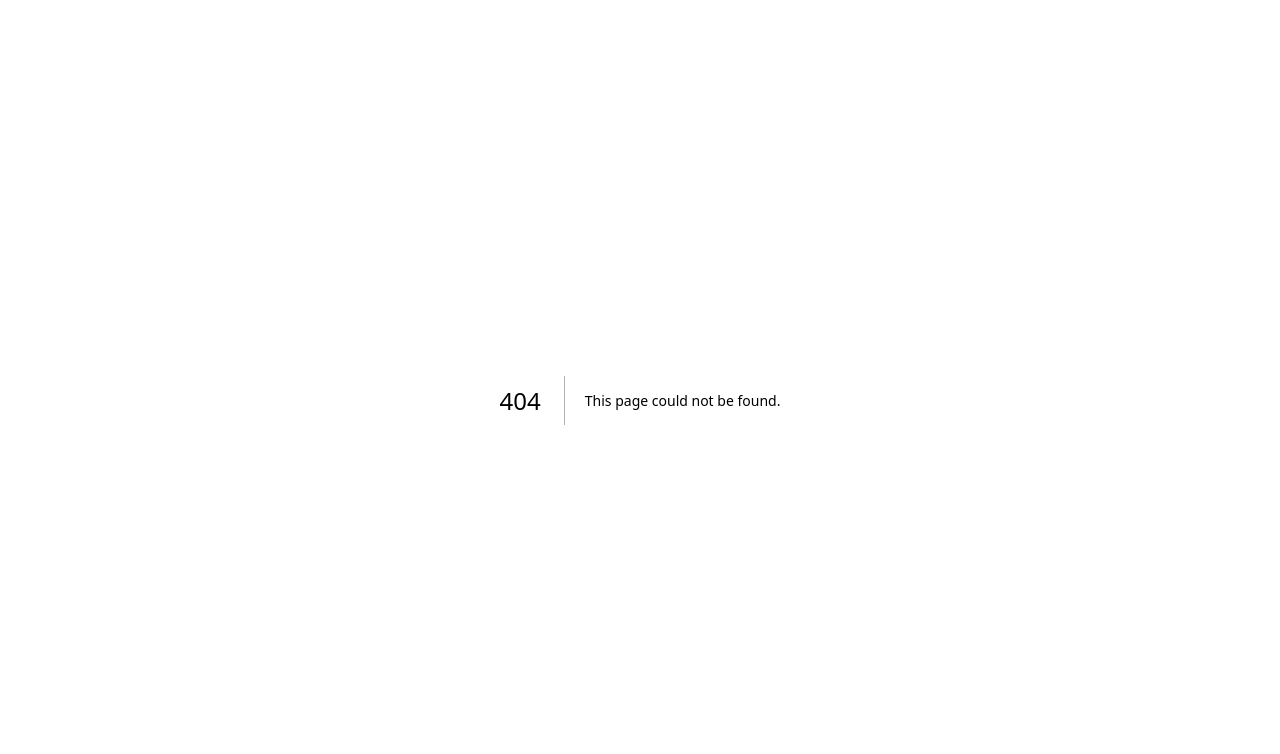
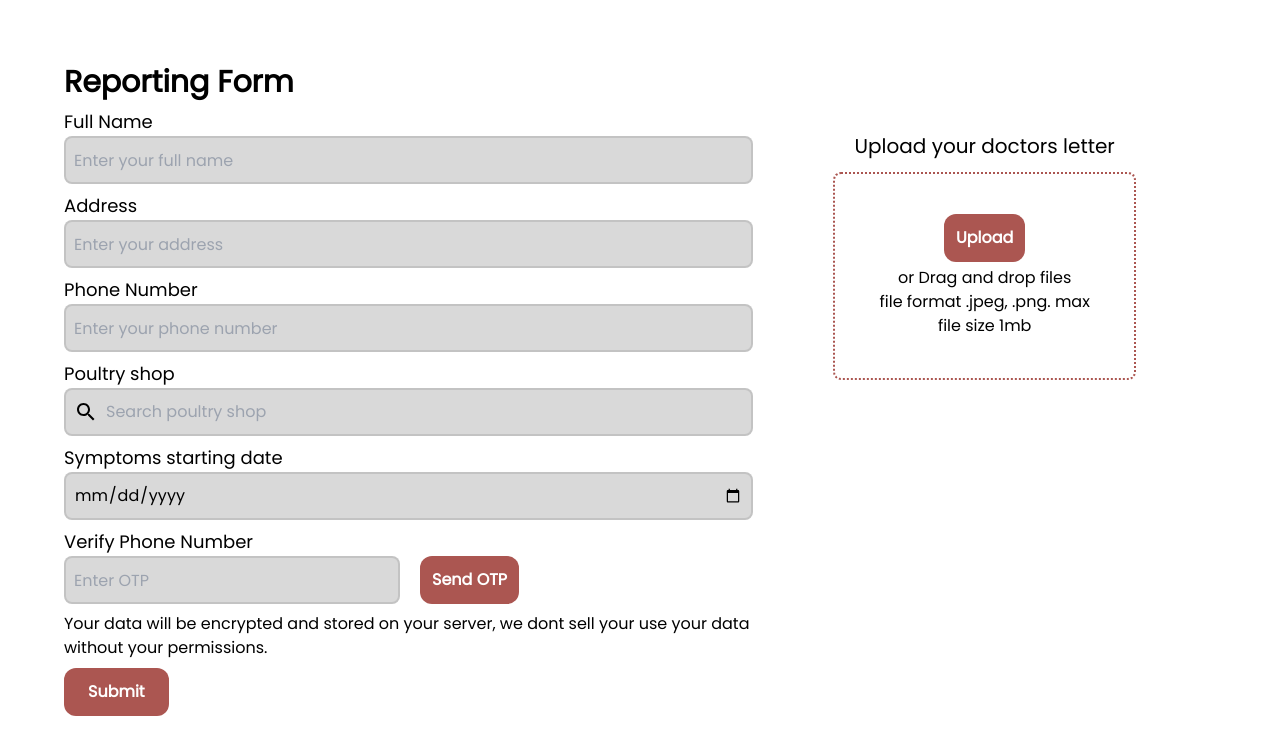
Before and after one commit to Birdflu-Tracking/birdflu-frontend, a Next.js app: page /reporting in a window 1280 px wide. Before the commit this address had no page. Shown: the top 754 px of the page. Built offline with nearby package versions, Linux system fonts and the light colour scheme.

Commit message:
Feat: Added reporting page

```diff
--- a/src/pages/auth/signin.tsx
+++ b/src/pages/auth/signin.tsx
@@ -0,0 +1,7 @@
+import React from 'react'
+
+export default function signin() {
+  return (
+    <div>signin</div>
+  )
+}
--- /dev/null
+++ b/src/pages/reporting.tsx
@@ -0,0 +1,73 @@
+import React from 'react'
+import { v4 as uuidv4 } from 'uuid';
+import SearchIcon from '@mui/icons-material/Search';
+
+export default function reporting() {
+  return (
+    <div className='container mx-auto py-16 px-16'>
+      <h1 className='text-3xl font-bold'>Reporting Form</h1>
+      <form className='flex'>
+        {/* Reporters user data */}
+        <div>
+          {
+            [
+              { label: "Full Name", placeholder: "Enter your full name", type: "text" },
+              { label: "Address", placeholder: "Enter your address", type: "text" },
+              { label: "Phone Number", placeholder: "Enter your phone number", type: "number" },
+              { label: "Poultry shop", placeholder: "Search poultry shop", type: "search" },
+              { label: "Symptoms starting date", placeholder: "", type: "date" }
+            ].map((item) => {
+              return <FormInput label={item.label} placeholder={item.placeholder} type={item.type} key={uuidv4()} />
+            })
+          }
+          {/* Phone OTP */}
+          <div className='flex'>
+            <FormInput label='Verify Phone Number' placeholder='Enter OTP' type='text' />
+            <PrimaryButton label='Send OTP' className={"ml-5 h-12 mt-auto"} />
+          </div>
+          <p className='mt-2'>Your data will be encrypted and stored on your server, we dont sell your use your data without your permissions.</p>
+          <PrimaryButton label='Submit' className={"px-6 mt-2 h-12"} />
+        </div>
+
+        {/* Attachments */}
+        <div className='px-20 py-8 text-center w-max'>
+          <p className='text-xl mb-3'>Upload your doctors letter</p>
+          <div className='p-10 text-center border-dotted border-2 border-primary rounded-lg'>
+            <PrimaryButton label='Upload' className={"px-14 mb-1"} />
+            <p>or Drag and drop files</p>
+            <p>file format .jpeg, .png. max file size 1mb</p>
+          </div>
+        </div>
+      </form>
+    </div>
+  )
+}
+
+type FormInputPropType = { label: string, type: string, placeholder: string }
+
+export const FormInput = ({ label, type, placeholder }: FormInputPropType) => {
+
+  const SearchInputType = () => {
+    return <div className='flex items-center p-2 h-12 border-2 border-light rounded-lg bg-labelBg'>
+      <SearchIcon className='mr-2' />
+      <input className='bg-transparent placeholder-lightPlaceholder-100 w-full' type={type} placeholder={placeholder} />
+    </div>
+  }
+
+  return (
+    <div className='flex flex-col mt-2'>
+      <label className='text-lg'>{label}</label>
+      {
+        type == "search" ? <SearchInputType /> :
+          <input className='p-2 h-12 border-2 border-light rounded-lg bg-labelBg placeholder-lightPlaceholder-100' type={type} placeholder={placeholder} />
+      }
+
+    </div>
+  )
+}
+
+export const PrimaryButton = ({ label, className }: { label: string, className?: string }) => {
+  return (
+    <button className={`bg-primary font-bold py-3 px-3 rounded-xl text-white w-max ${className}`}>{label}</button>
+  )
+}
--- a/src/styles/globals.css
+++ b/src/styles/globals.css
@@ -1,3 +1,26 @@
+@import url('https://fonts.googleapis.com/css2?family=Poppins&display=swap');
 @tailwind base;
 @tailwind components;
 @tailwind utilities;
+
+@layer base {
+    :root {
+        --color-primary: 171 86 81;
+        --color-secondary: 250 222 190;
+        --color-tertiary: 255 253 253;
+        --color-border: 0 0 0;
+        --color-label-bg: 217 217 217;
+        --color-light-placeholder: 140 140 140;
+        --color-white: 255 255 255;
+    }
+}
+
+* {
+    padding: 0px;
+    margin: 0px;
+    box-sizing: border-box;
+}
+
+body {
+    font-family: 'Poppins', sans-serif;
+}
--- a/tailwind.config.js
+++ b/tailwind.config.js
@@ -9,7 +9,21 @@ module.exports = {
     "./src/**/*.{js,ts,jsx,tsx}",
   ],
   theme: {
-    extend: {},
+    colors: {
+      primary: 'rgb(var(--color-primary))',
+      secondary: 'rgb(var(--color-secondary))',
+      tertiary: 'rgb(var(--color-tertiary))',
+      light: 'rgb(var(--color-border) / 10%)',
+      labelBg: 'rgb(var(--color-label-bg))',
+      lightPlaceholder: 'rgb(var(--color-light-placeholder))',
+      white: 'rgb(var(--color-white))',
+      transparent: 'rgb(0 0 0 / 0)'
+    },
+    extend: {
+      fontFamily: {
+        Poppins: ['Popins', "sans-pserif"]
+      }
+    },
   },
   plugins: [],
 }
```
Also changed, not shown: package.json (+7 -1 lines), src/features/reporting/reporting.tsx (added), 2 other files (tests, documents, lock files or other folders).
